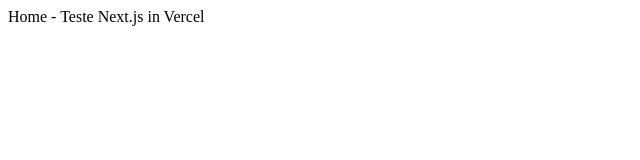
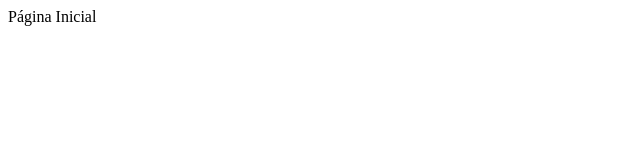
Before and after one commit to abiliobrio/nextjs_project_01, a Next.js app: page / in a window 1280 px wide. Shown: the top 160 px of the page, without its empty margins (0-640 px from the left). Built offline with nearby package versions, Linux system fonts and the light colour scheme.

Commit message:
segunda alteracao branch Teste

```diff
--- a/pages/index.js
+++ b/pages/index.js
@@ -1,5 +1,5 @@
 function Home(){
-    return <div>Home - Teste Next.js in Vercel</div>
+    return <div>Página Inicial</div>
 }
 
 export default Home
```
